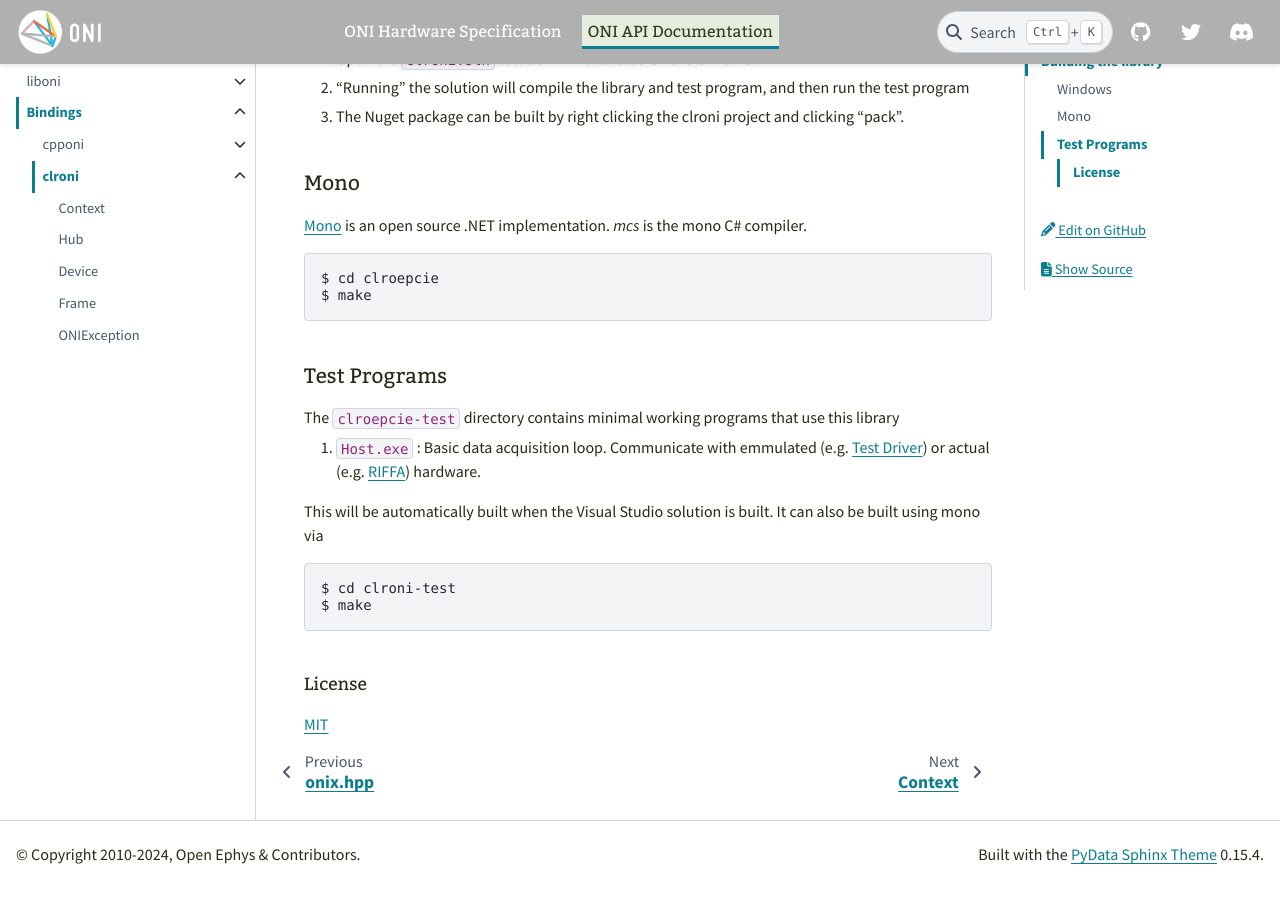
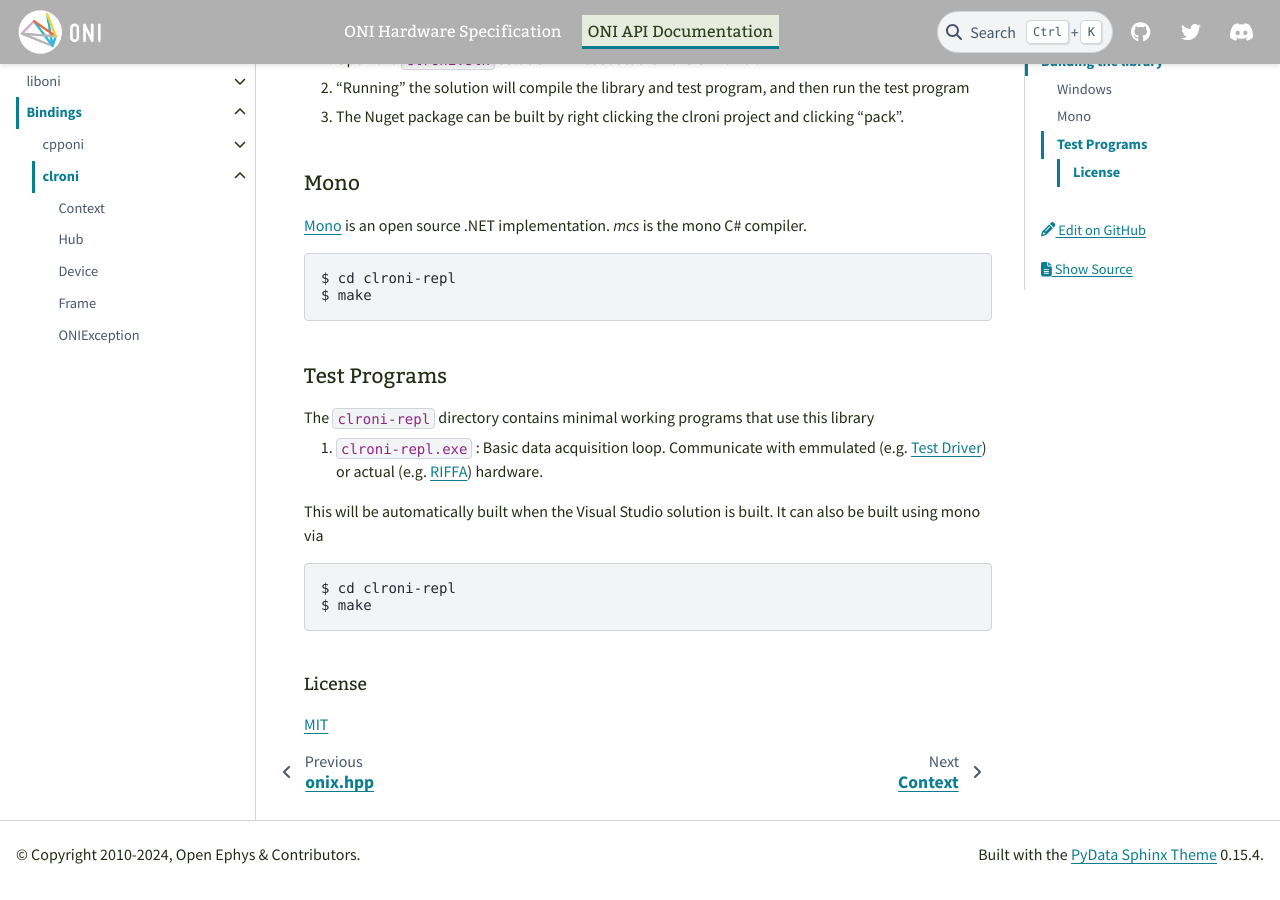
Before and after one commit to open-ephys/ONI, a Sphinx documentation site: the page built from source/api/bindings/clroni/index.rst, in a window 1280 px wide and 900 px high, scrolled down 394 px. Built offline with Sphinx 7.4.7 and the PyData theme 0.15.4, drawn with Linux system fonts in a browser that asks for light colours.

Commit message:
Update to correctly describe clroni-repl files (#10)

```diff
--- a/source/api/bindings/clroni/index.rst
+++ b/source/api/bindings/clroni/index.rst
@@ -35,15 +35,15 @@ Mono
 
 .. code::
 
-    $ cd clroepcie
+    $ cd clroni-repl
     $ make
 
 Test Programs
 =======================================
-The :code:`clroepcie-test` directory contains minimal working programs that use this
+The :code:`clroni-repl` directory contains minimal working programs that use this
 library
 
-1. :code:`Host.exe` : Basic data acquisition loop. Communicate with
+1. :code:`clroni-repl.exe` : Basic data acquisition loop. Communicate with
    emmulated (e.g. :ref:`test_driver`) or actual (e.g. :ref:`riffa`)
    hardware.
 
@@ -52,7 +52,7 @@ can also be built using mono via
 
 .. code::
 
-    $ cd clroni-test
+    $ cd clroni-repl
     $ make
 
 License
```
